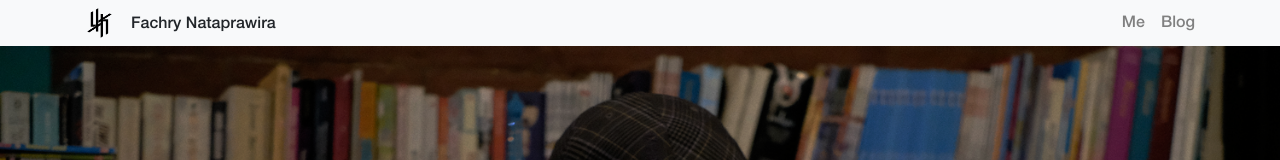
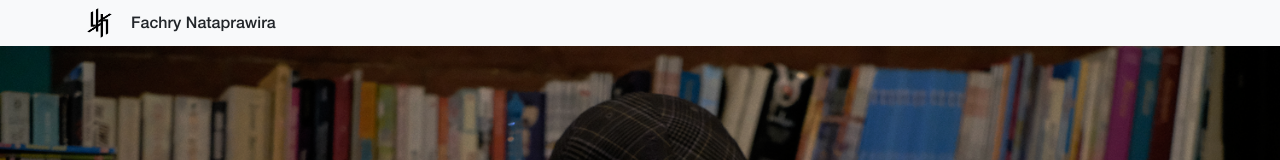
Before and after one commit to ciferivalle/ciferivalle.github.io, a React (Create React App) app: page / in a window 1280 px wide. Shown: the top 160 px of the page. Built offline with nearby package versions, Linux system fonts and the light colour scheme.

Commit message:
delte blog

```diff
--- a/src/Components/Header.js
+++ b/src/Components/Header.js
@@ -44,8 +44,6 @@ class Header extends Component {
                     </ul>
 
                     <form class="form-inline my-2 my-lg-0">
-                        <a class="ml-3 hel link-g" href="/">Me</a>
-                        <a class="ml-3 hel link-g" href="http://byteofscript.wordpress.com/">Blog</a>
                     </form>
                   </div>
                 </div>
```
